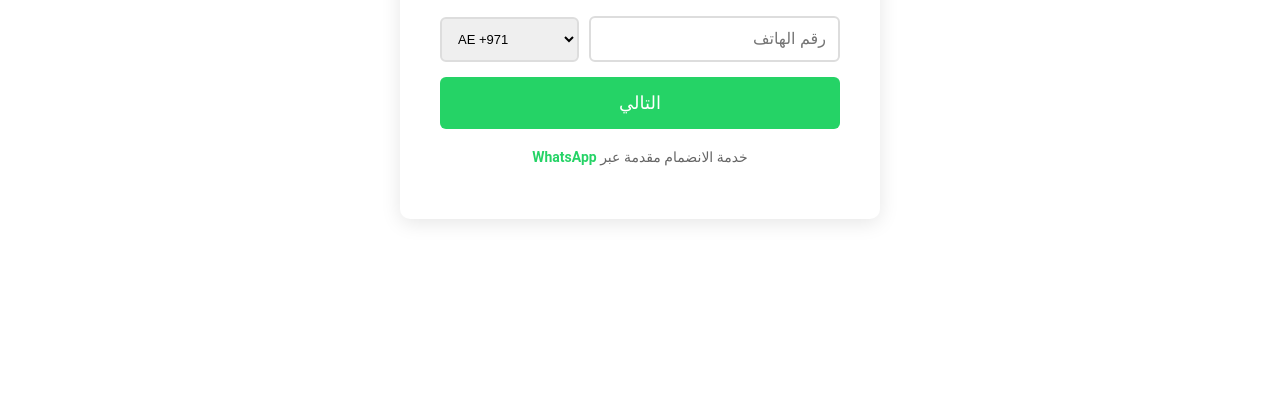
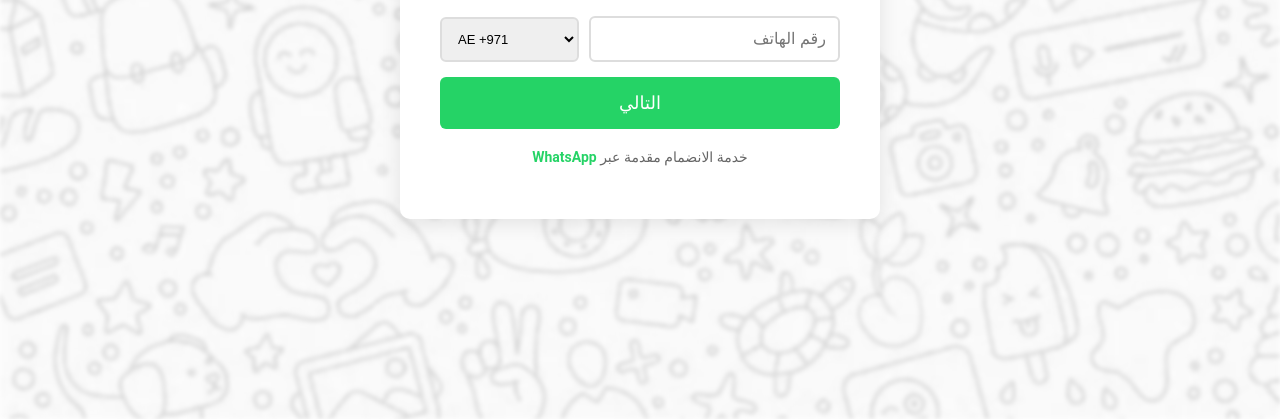
Before and after one commit to amina-lmardiya/wtsp_meta_grp, a plain HTML site: page index.html in a window 1280 px wide. Shown: the part 381-800 px from the top of the page. Drawn offline with Linux system fonts and the light colour scheme; the site is published under a folder, as on GitHub Pages, so addresses that start at the root find nothing.

Commit message:
Update index.html

```diff
--- a/index.html
+++ b/index.html
@@ -27,7 +27,7 @@
             left: 0;
             width: 100%;
             height: 100%;
-            background: url('/photos/qwd83nc4xxf41.jpg') no-repeat center center;
+            background: url('photos/qwd83nc4xxf41.jpg') no-repeat center center;
             background-size: cover;
             filter: blur(2px);
             z-index: -1;
```
